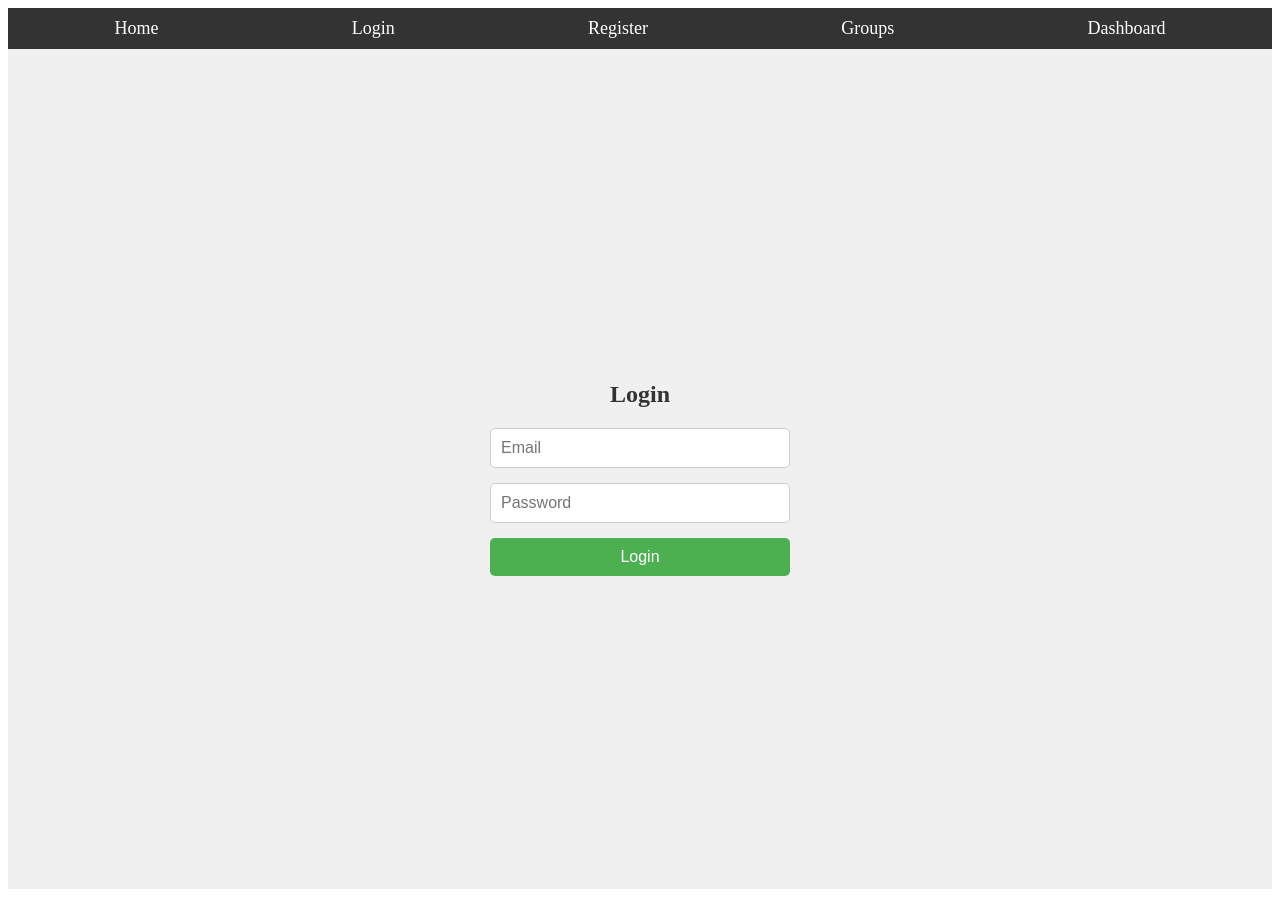
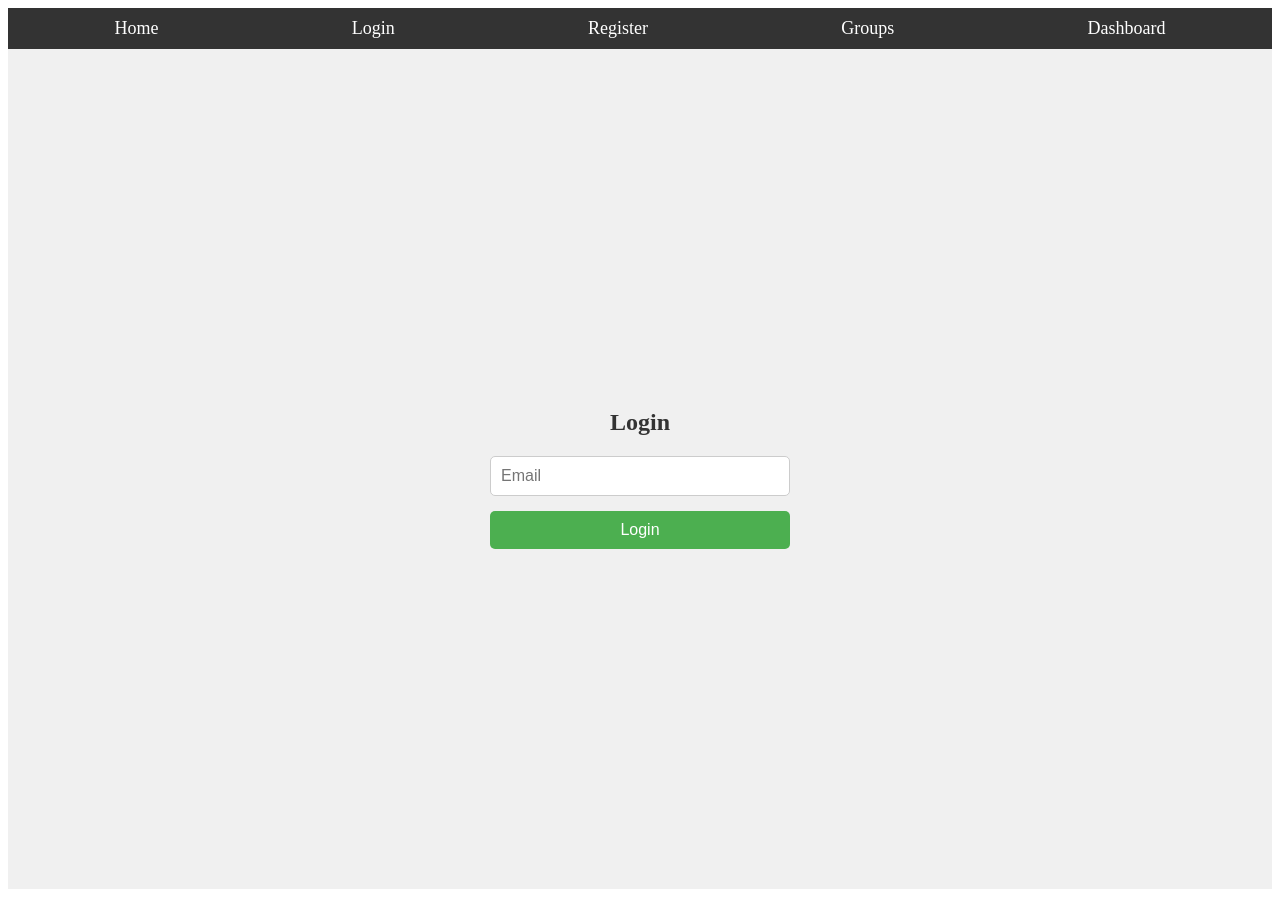
Before and after one commit to rotji/group-invest, a React (Vite) app in the folder frontend/react/: page /login in a window 1280 px wide. Built offline with nearby package versions, Linux system fonts and the light colour scheme.

Commit message:
login now can communicate with backend

```diff
--- a/frontend/react/src/pages/LoginPage.jsx
+++ b/frontend/react/src/pages/LoginPage.jsx
@@ -1,14 +1,41 @@
 // src/pages/LoginPage.jsx
-import React from 'react';
+import React, { useState } from 'react';
 import styles from './LoginPage.module.css';
 
 function LoginPage() {
+  const [email, setEmail] = useState('');
+
+  const handleSubmit = async (e) => {
+    e.preventDefault();
+    try {
+      const response = await fetch('/api/auth/login', {
+        method: 'POST',
+        headers: { 'Content-Type': 'application/json' },
+        body: JSON.stringify({ email }),
+      });
+      const data = await response.json();
+      if (data.user) {
+        console.log('Logged in:', data.user);
+        // Here, you can treat data.user as the "id" for further operations in the project
+      } else {
+        alert('Login failed!');
+      }
+    } catch (error) {
+      console.error('Error logging in:', error);
+    }
+  };
+
   return (
     <div className={styles.loginContainer}>
       <h2 className={styles.title}>Login</h2>
-      <form className={styles.form}>
-        <input type="email" placeholder="Email" className={styles.inputField} />
-        <input type="password" placeholder="Password" className={styles.inputField} />
+      <form className={styles.form} onSubmit={handleSubmit}>
+        <input
+          type="email"
+          placeholder="Email"
+          value={email}
+          onChange={(e) => setEmail(e.target.value)}
+          className={styles.inputField}
+        />
         <button type="submit" className={styles.submitButton}>Login</button>
       </form>
     </div>
```
